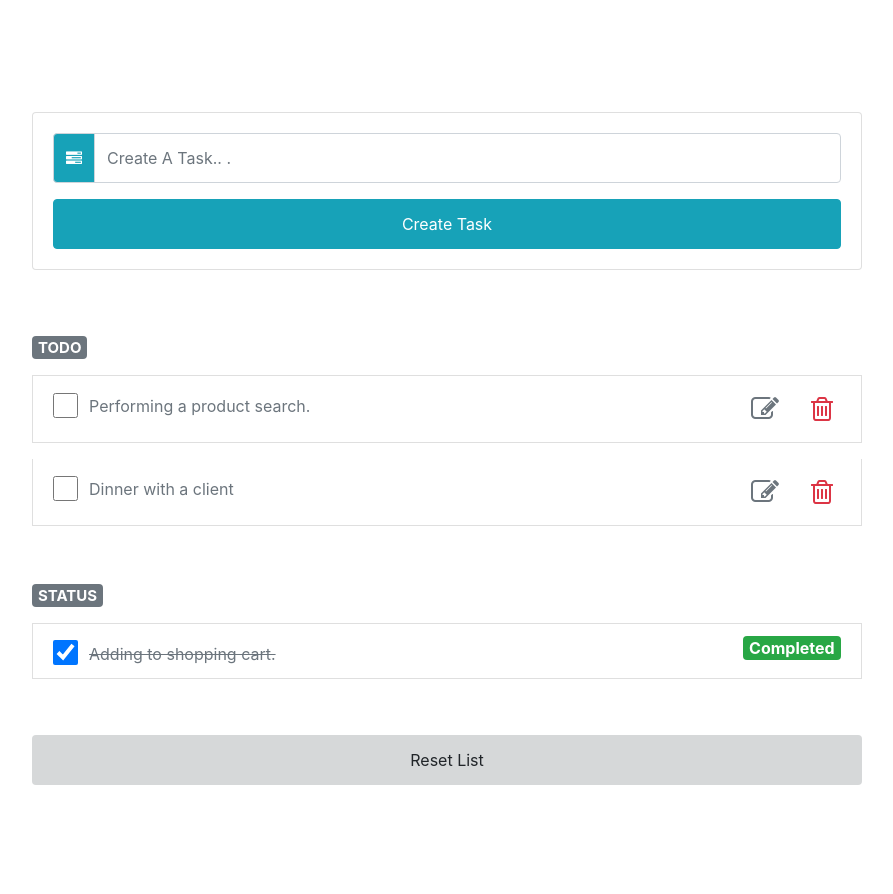
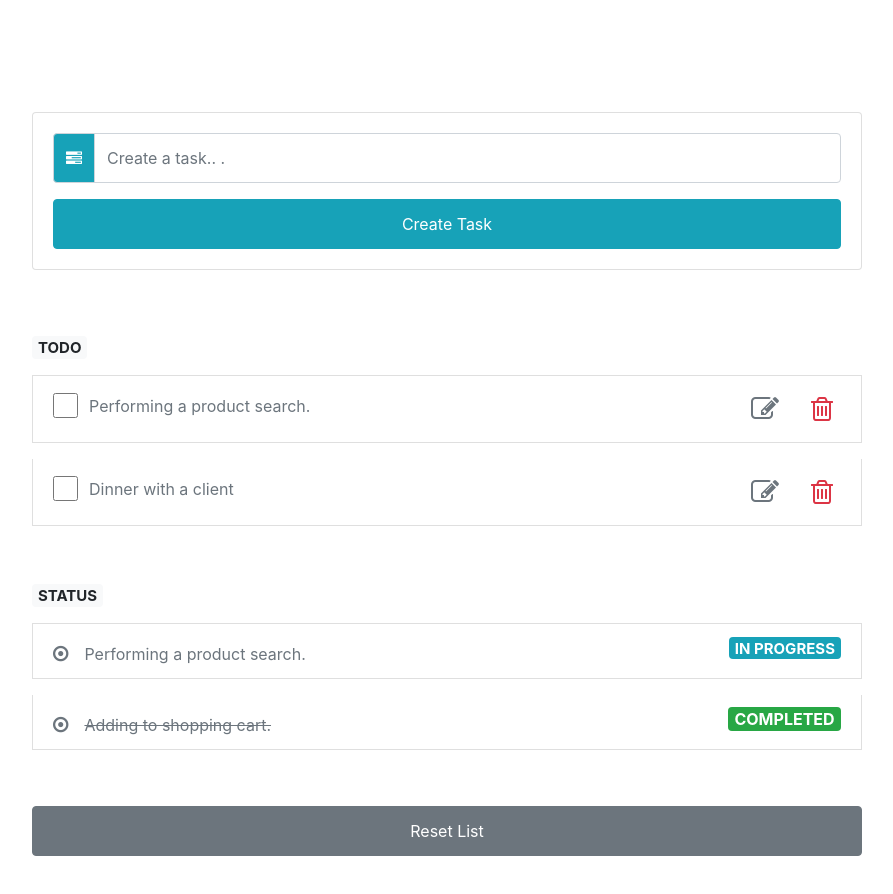
Before and after one commit to pravin-yadav/React-Redux-Todo, a React (Create React App) app: page / in a window 1280 px wide. Shown: the top 894 px of the page, without its empty margins (193-1086 px from the left). Before the commit the page ends 833 px from the top, so only its background shows below. Built offline with nearby package versions, Linux system fonts and the light colour scheme.

Commit message:
Added Todo & Todo Status User Interface.

```diff
--- a/src/App.css
+++ b/src/App.css
@@ -34,6 +34,13 @@ input[type="checkbox"] {
   height: 25px;
 }
 
+input[type="radio"] {
+  box-shadow: none;
+  outline: none !important;
+  width: 20px;
+  height: 20px;
+}
+
 input[type="text"]:focus {
   box-shadow: none;
   outline: none !important;
@@ -48,3 +55,11 @@ input[type="text"]:focus {
   vertical-align: sub;
   vertical-align: -webkit-baseline-middle;
 }
+
+.bullet-badge{
+  width: 20px;
+  height: 20px;
+  border-radius: 50%;
+  color: #f00;
+  background-color: #f00;
+}
--- a/src/components/TodoInput/index.js
+++ b/src/components/TodoInput/index.js
@@ -16,8 +16,8 @@ class TodoInput extends React.Component{
                            </div>
                            <input
                            type="text"
-                           className="form-control text-capitalize"
-                           placeholder="create a task.. ."
+                           className="form-control"
+                           placeholder="Create a task.. ."
                            />
                        </div>
                        <button type="submit" className="btn btn-block btn-info mt-3">Create Task</button>
--- a/src/components/TodoItem/index.js
+++ b/src/components/TodoItem/index.js
@@ -5,9 +5,9 @@ class TodoItem extends React.Component{
         return(
             <React.Fragment>
                <li className="list-group-item d-flex justify-content-between my-2">
-                    <div class="form-check">
-                        <input class="form-check-input" type="checkbox" value="" id="defaultCheck1" />
-                        <label class="form-check-label" for="defaultCheck1"></label>
+                    <div className="form-check">
+                        <input className="form-check-input" type="checkbox" value="" id="defaultCheck1" />
+                        <label className="form-check-label" htmlFor="defaultCheck1"></label>
                         <span className="text-muted ml-3 task-text">Performing a product search.</span>
                     </div>
                    <div className="todo-icon">
@@ -15,14 +15,14 @@ class TodoItem extends React.Component{
                             <i className="fa fa-pencil-square-o" aria-hidden="true"></i>
                        </span>
                        <span className="mx-2 text-danger pointer" style={{fontSize: 28, cursor: 'pointer'}}>
-                            <i class="fa fa-trash-o" aria-hidden="true"></i>
+                            <i className="fa fa-trash-o" aria-hidden="true"></i>
                        </span>
                    </div>
                </li>
                <li className="list-group-item d-flex justify-content-between my-2">
-                    <div class="form-check">
-                        <input class="form-check-input" type="checkbox" value="" id="defaultCheck1" />
-                        <label class="form-check-label" for="defaultCheck1"></label>
+                    <div className="form-check">
+                        <input className="form-check-input" type="checkbox" value="" id="defaultCheck1" />
+                        <label className="form-check-label" htmlFor="defaultCheck1"></label>
                         <span className="text-muted ml-3 task-text">Dinner with a client</span>
                     </div>
                    <div className="todo-icon">
@@ -30,7 +30,7 @@ class TodoItem extends React.Component{
                             <i className="fa fa-pencil-square-o" aria-hidden="true"></i>
                        </span>
                        <span className="mx-2 text-danger pointer" style={{fontSize: 28, cursor: 'pointer'}}>
-                            <i class="fa fa-trash-o" aria-hidden="true"></i>
+                            <i className="fa fa-trash-o" aria-hidden="true"></i>
                        </span>
                    </div>
                </li>
--- a/src/components/TodoItemStatus/index.js
+++ b/src/components/TodoItemStatus/index.js
@@ -5,13 +5,21 @@ class TodoItemStatus extends React.Component{
         return(
             <React.Fragment>
                 <li className="list-group-item d-flex justify-content-between my-2">
-                    <div class="form-check">
-                        <input class="form-check-input" type="checkbox" value="" id="defaultCheck1" checked/>
-                        <label class="form-check-label" for="defaultCheck1"></label>
+                    <div>
+                        <i className="fa fa-dot-circle-o task-text" aria-hidden="true" style={{color: '#6c757d', fontSize: '18px'}}></i>
+                        <span className="text-muted ml-3 task-text">Performing a product search.</span>
+                    </div>
+                   <div className="todo-icon">
+                        <span className="badge badge-info text-capitalize text-white" style={{fontSize: '15px'}}>IN PROGRESS</span>
+                   </div>
+               </li>
+                <li className="list-group-item d-flex justify-content-between my-2">
+                    <div>
+                        <i className="fa fa-dot-circle-o task-text" aria-hidden="true" style={{color: '#6c757d', fontSize: '18px'}}></i>
                         <span className="text-muted ml-3 task-text" style={{textDecoration: 'line-through'}}>Adding to shopping cart.</span>
                     </div>
                    <div className="todo-icon">
-                       <span class="badge badge-success text-capitalize text-white" style={{fontSize: '16px'}}>Completed</span>
+                       <span className="badge badge-success text-capitalize text-white" style={{fontSize: '16px'}}>COMPLETED</span>
                    </div>
                </li>
             </React.Fragment>
--- a/src/components/TodoList/index.js
+++ b/src/components/TodoList/index.js
@@ -8,11 +8,11 @@ class TodoList extends React.Component{
         return(
             <React.Fragment>
                <ul className="list-group my-5">
-                    <h6 className="mt-3" style={{fontSize: '20px'}}><span class="badge badge-secondary">TODO</span></h6>
+                    <h6 className="mt-3" style={{fontSize: '20px'}}><span className="badge badge-light">TODO</span></h6>
                         <TodoItem />
-                    <h6 className="mt-5" style={{fontSize: '20px'}}><span class="badge badge-secondary">STATUS</span></h6>
+                    <h6 className="mt-5" style={{fontSize: '20px'}}><span className="badge badge-light">STATUS</span></h6>
                         <TodoItemStatus />
-                    <button type="button" className="btn btn-block text-capitalize mt-5" style={{backgroundColor: '#d6d8d9', outline: 0, border: 'none'}}>Reset List</button>
+                    <button type="button" className="btn btn-block btn-secondary text-capitalize mt-5">Reset List</button>
                </ul>
             </React.Fragment>
         )
```
Also changed, not shown: 1 other file (tests, documents, lock files or other folders).
